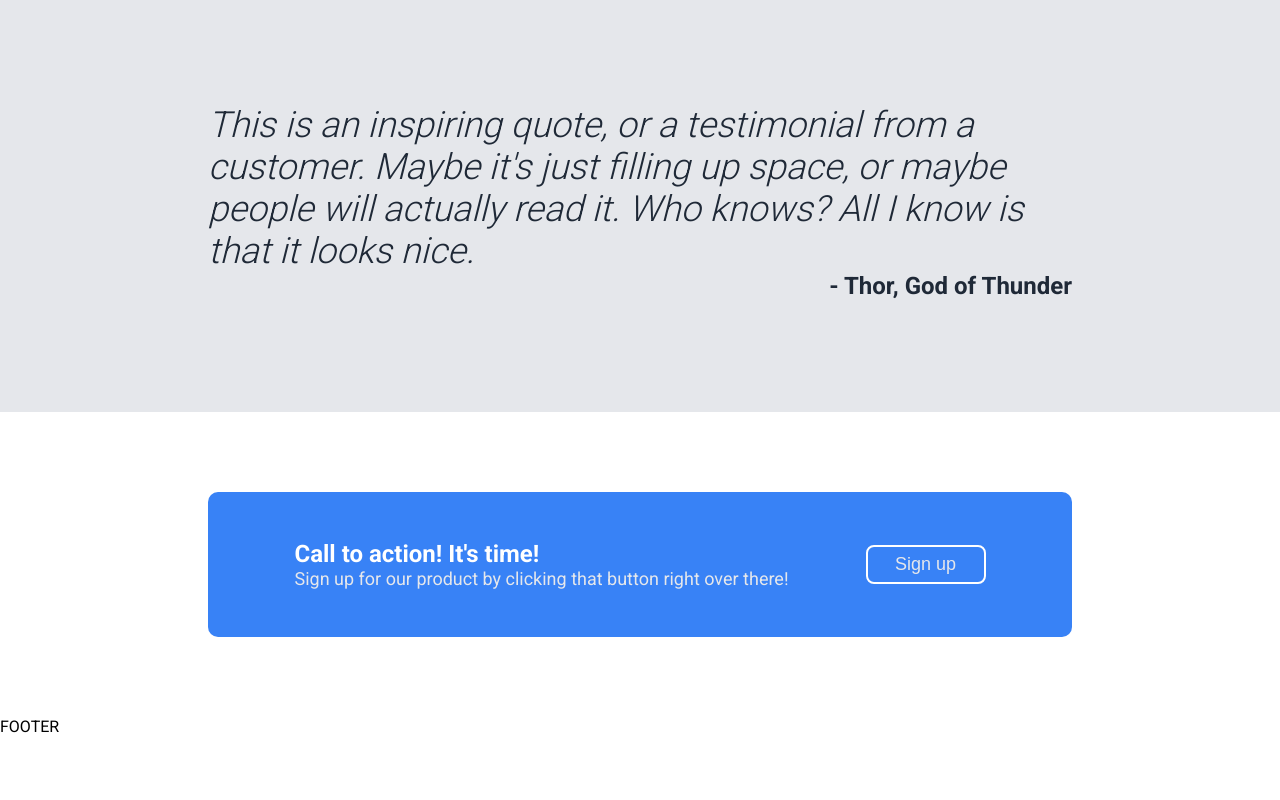
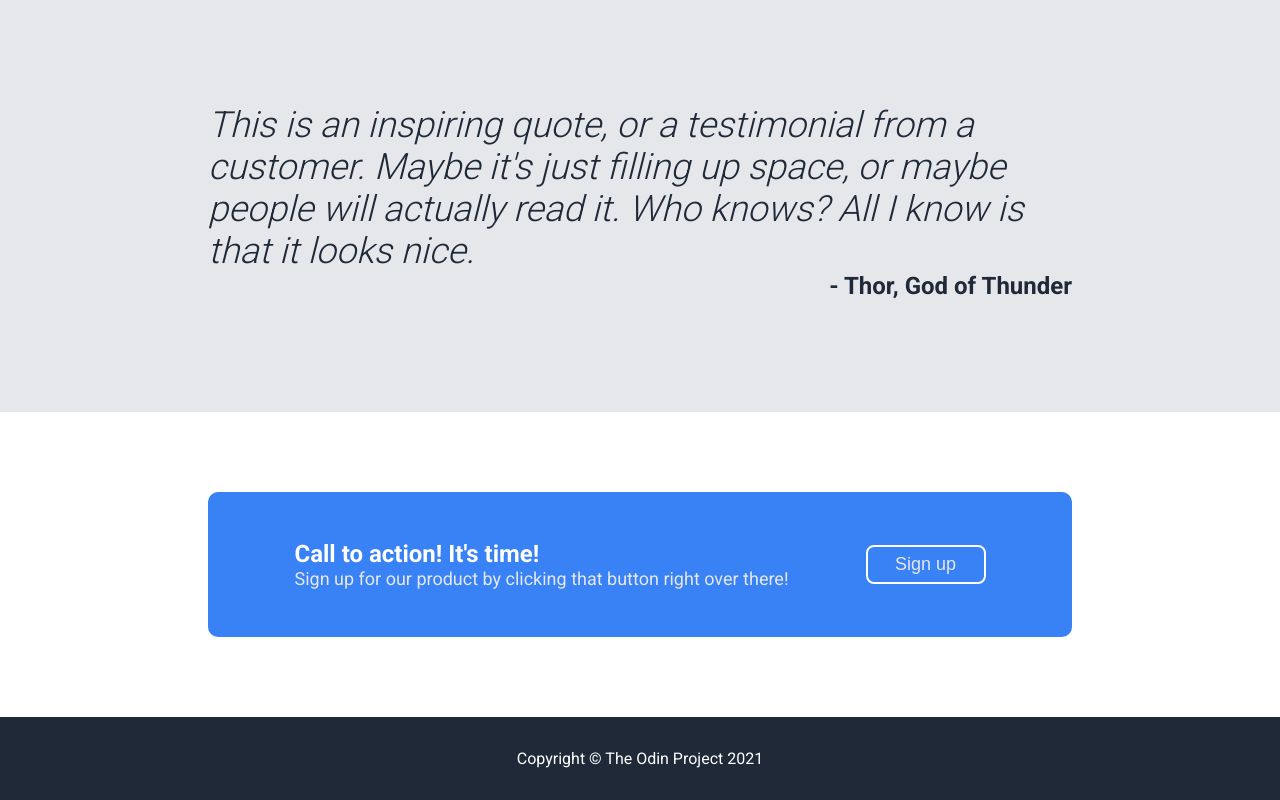
Before and after one commit to facuzavaleta/odin-landing-page, a plain HTML site: page index.html in a window 1280 px wide. Shown: the part 1016-1816 px from the top of the page. Before the commit the page ends 1752 px from the top, so only its background shows below. Drawn offline with Linux system fonts and the light colour scheme.

Commit message:
terminado

```diff
--- a/index.html
+++ b/index.html
@@ -80,7 +80,7 @@
     </main>
 
     <footer>
-        FOOTER
+        Copyright &copy; The Odin Project 2021
     </footer>
 </body>
 </html>
--- a/style.css
+++ b/style.css
@@ -176,3 +176,13 @@ button {
     font-size: 24px;
     color:#FFF
 }
+
+/* FOOTER */
+footer {
+    background-color: #1f2937;
+    color: #FFF;
+    display: flex;
+    justify-content: center;
+    align-items: center;
+    padding: 2em 0;
+}
```
Also changed, not shown: 1 other file.
